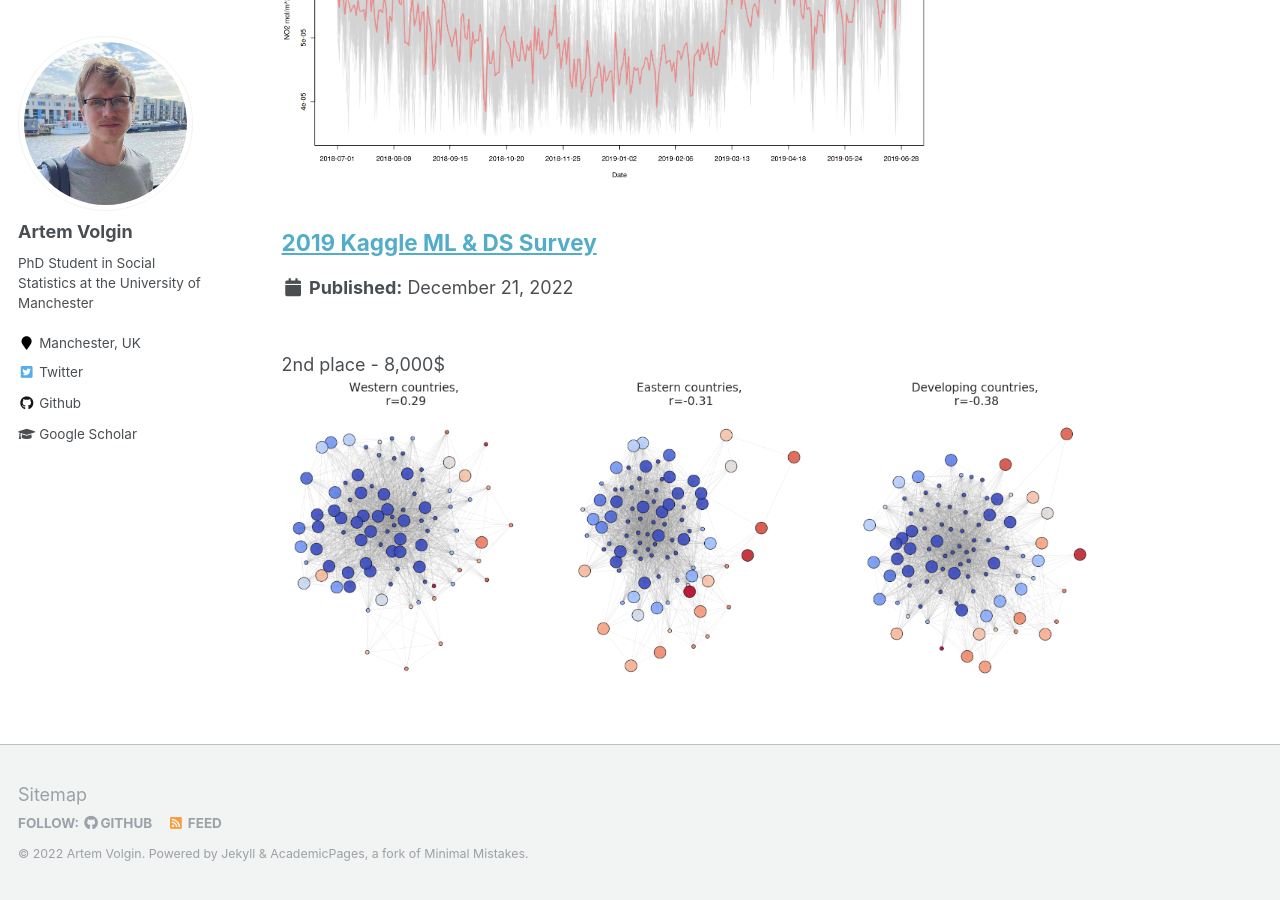
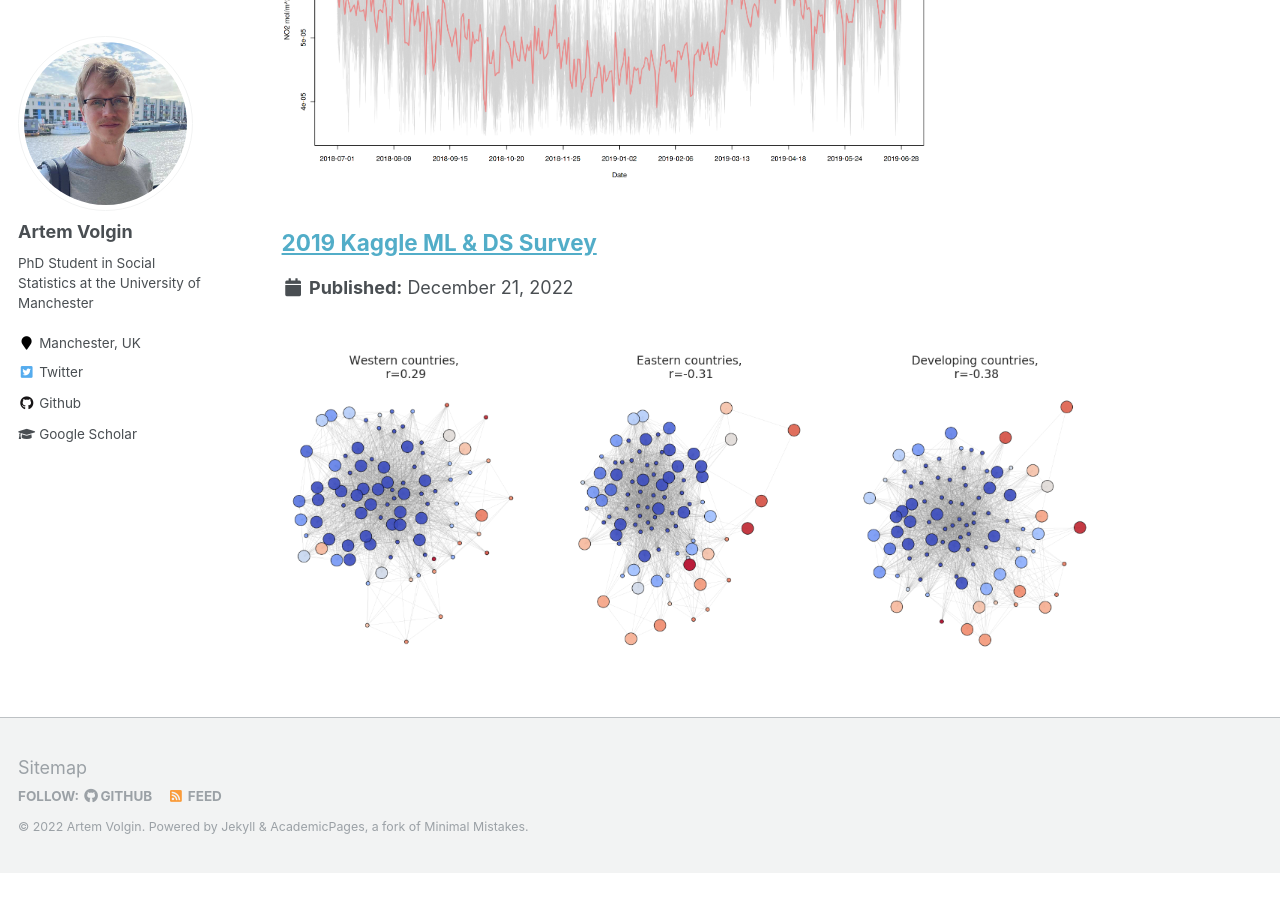
Before and after one commit to artvolgin/artvolgin.github.io, a Jekyll site: the page built from _pages/portfolio.html, in a window 1280 px wide and 900 px high, scrolled down 2299 px. Built offline with Jekyll 4.4.1, drawn with Linux system fonts in a browser that asks for light colours; after the commit the page ends 3172 px from its top, so only the background shows below that.

Commit message:
Update portfolio-6.md

```diff
--- a/_portfolio/portfolio-6.md
+++ b/_portfolio/portfolio-6.md
@@ -1,7 +1,6 @@
 ---
 title: "2019 Kaggle ML & DS Survey"
 excerpt: "
-<br/>2nd place - 8,000$
 <br/><img src='/images/competitions/competition_6.png'>
 "
 collection: portfolio
```
